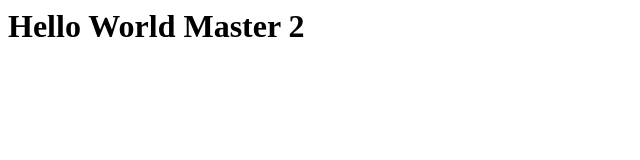
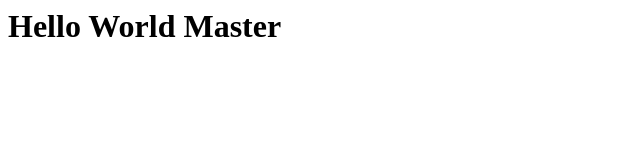
Before and after one commit to jcarmona8/GITPT3, a plain HTML site: page index.html in a window 1280 px wide. Shown: the full height of the page, 0-640 px from the left. Drawn offline with Linux system fonts and the light colour scheme.

Commit message:
Revert "a"
This reverts commit e3b92634935171d25f0ba44a16902ecd96e4359b.

```diff
--- a/index.html
+++ b/index.html
@@ -1 +1 @@
-<h1>Hello World Master 2<h1>
+<h1>Hello World Master<h1>
```
